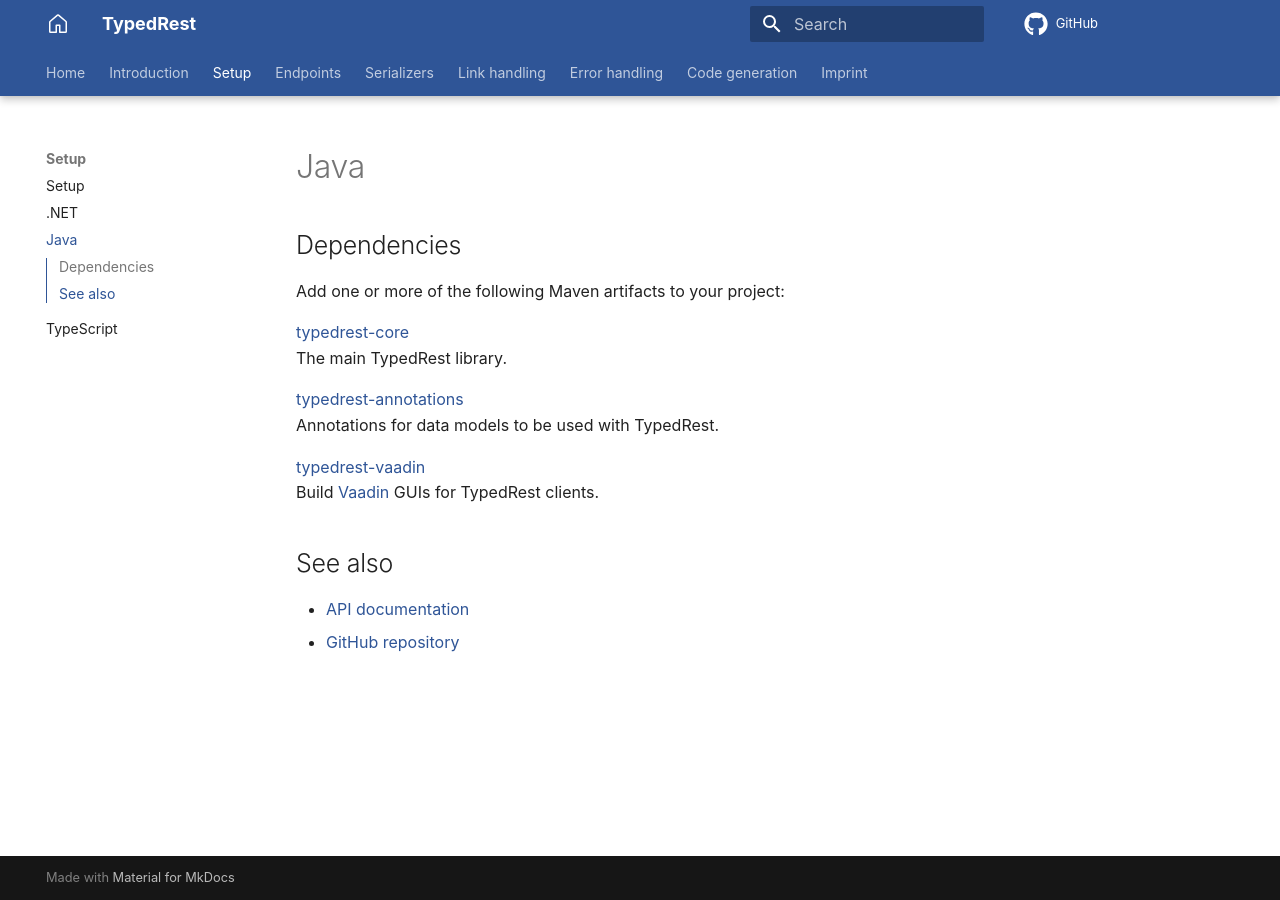
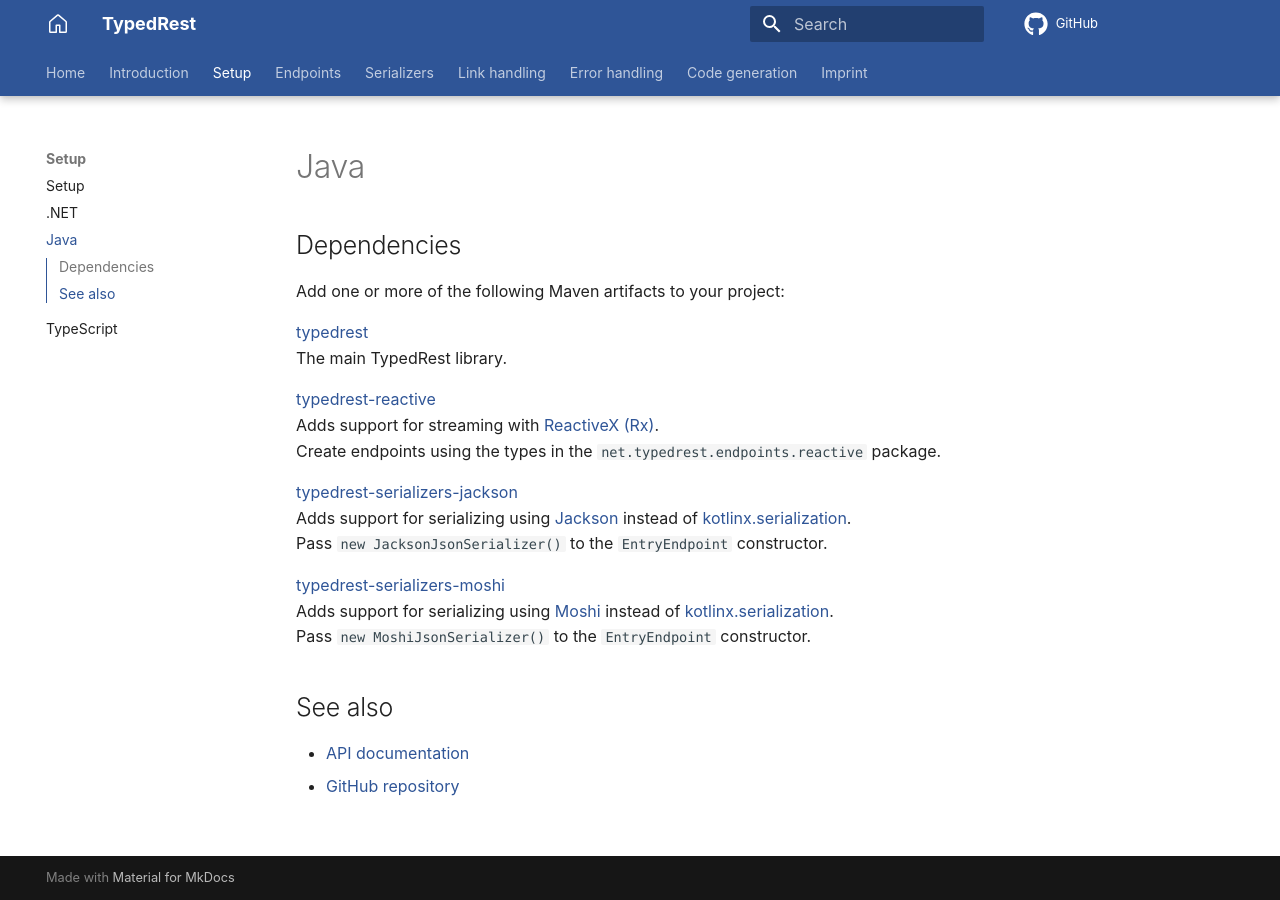
Before and after one commit to TypedRest/docs, an MkDocs documentation site: the page built from docs/setup/java.md, in a window 1280 px wide. Built offline with MkDocs 1.6.1 and Material for MkDocs 9.7.7, drawn with Linux system fonts in a browser that asks for light colours; comment, search, counter and statistics services are not loaded.

Commit message:
Updated Maven packages

```diff
--- a/docs/setup/java.md
+++ b/docs/setup/java.md
@@ -4,14 +4,20 @@
 
 Add one or more of the following Maven artifacts to your project:
 
-[typedrest-core](https://mvnrepository.com/artifact/com.oneandone/typedrest-core)
+[typedrest](https://central.sonatype.com/artifact/net.typedrest/typedrest)
 The main TypedRest library.
 
-[typedrest-annotations](https://mvnrepository.com/artifact/com.oneandone/typedrest-annotations)
-Annotations for data models to be used with TypedRest.
+[typedrest-reactive](https://central.sonatype.com/artifact/net.typedrest/typedrest-reactive)
+Adds support for streaming with [ReactiveX (Rx)](http://reactivex.io/).
+Create endpoints using the types in the `net.typedrest.endpoints.reactive` package.
 
-[typedrest-vaadin](https://mvnrepository.com/artifact/com.oneandone/typedrest-vaadin)
-Build [Vaadin](https://vaadin.com/) GUIs for TypedRest clients.
+[typedrest-serializers-jackson](https://central.sonatype.com/artifact/net.typedrest/typedrest-serializers-jackson)
+Adds support for serializing using [Jackson](https://github.com/FasterXML/jackson) instead of [kotlinx.serialization](https://kotlinlang.org/docs/serialization.html).
+Pass `new JacksonJsonSerializer()` to the `EntryEndpoint` constructor.
+
+[typedrest-serializers-moshi](https://central.sonatype.com/artifact/net.typedrest/typedrest-serializers-moshi)
+Adds support for serializing using [Moshi](https://github.com/square/moshi) instead of [kotlinx.serialization](https://kotlinlang.org/docs/serialization.html).
+Pass `new MoshiJsonSerializer()` to the `EntryEndpoint` constructor.
 
 ## See also
 
```
